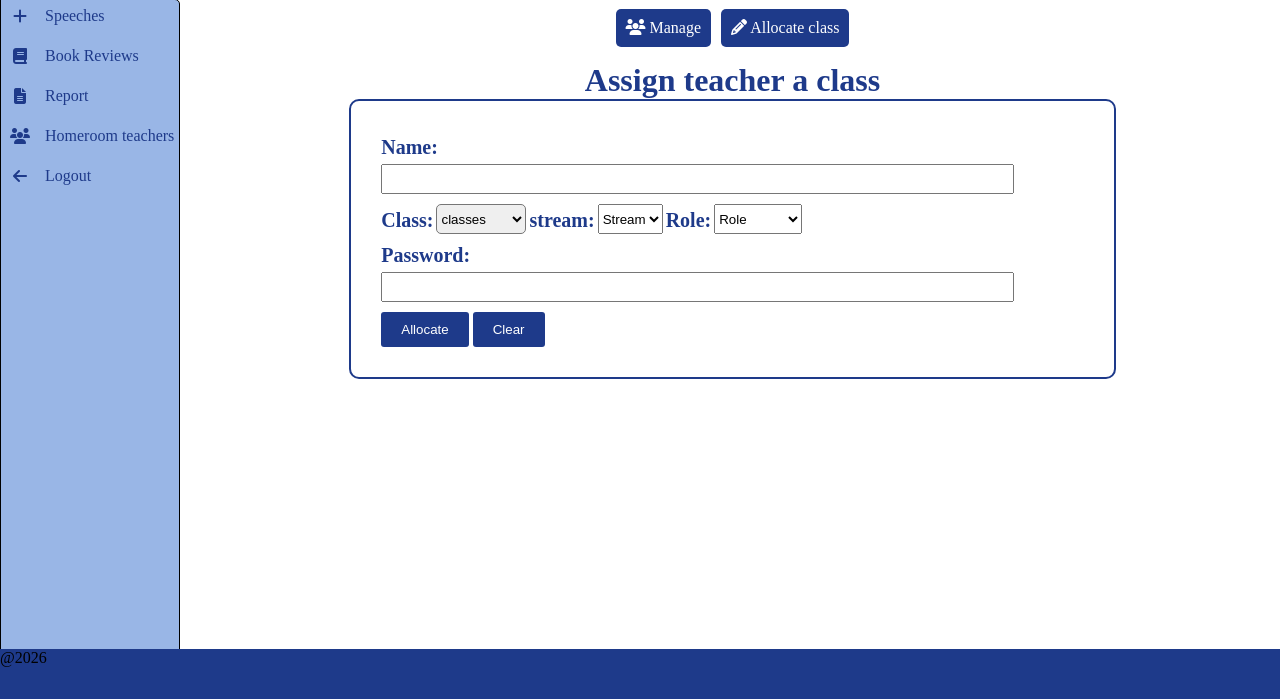
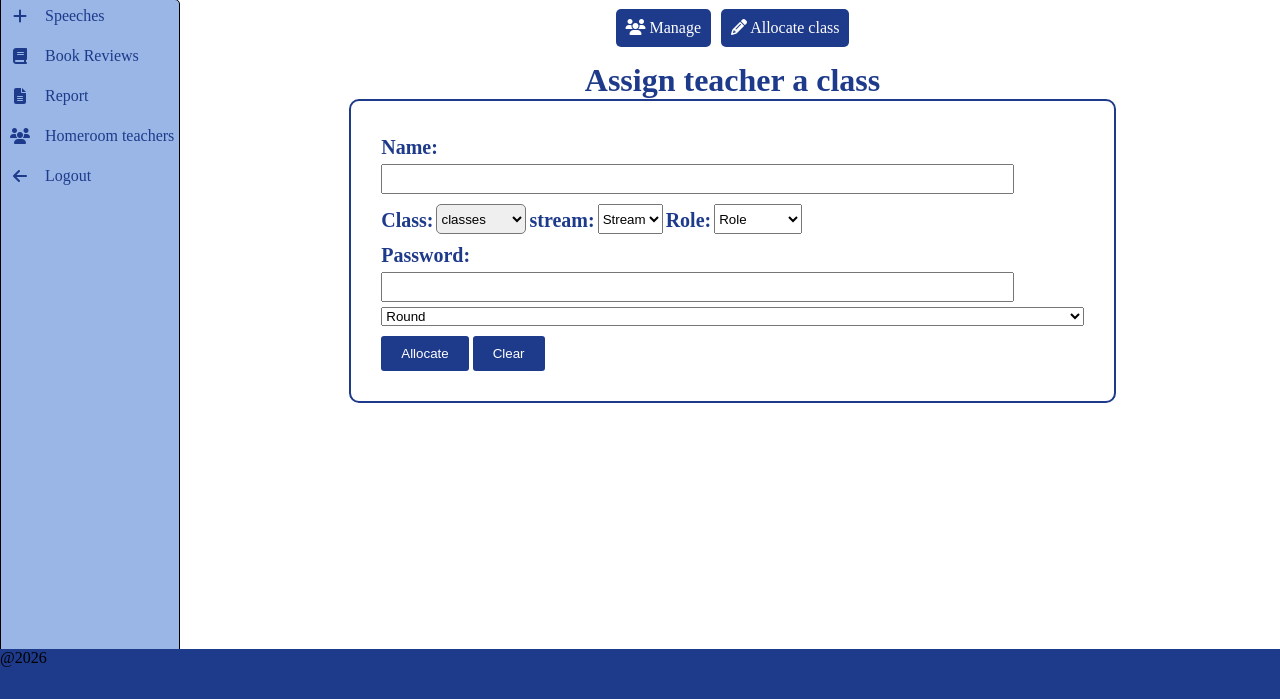
Before and after one commit to annoest06-ops/updated-SpicMo_, a Flask app: page /new in a window 1280 px wide. Shown: the part 101-800 px from the top of the page. Run offline with Flask 3, Linux system fonts and the light colour scheme; some libraries are stand-ins or nearby versions.

Commit message:
Update new_hm.html

```diff
--- a/templates/new_hm.html
+++ b/templates/new_hm.html
@@ -114,6 +114,15 @@
                                 <span class="input">
                                     <input type="password" name="password" required>
                                 </span>
+                                <select name="round">
+                                    <option>Round</option>
+                                    <option value="1">Round 1</option>
+                                    <option value="2">Round 2</option>
+                                    <option value="3">Round 3</option>
+                                    <option value="4">Round 4</option>
+                                    <option value="5">Round 5</option>
+                                    <option value="6">Round 6</option>
+                                </select>
                                 <span class="button">
                                     <button type="submit" onclick="return validateAndConfirmAllocation()">Allocate</button>
                                     <button type="reset">Clear</button>
```
